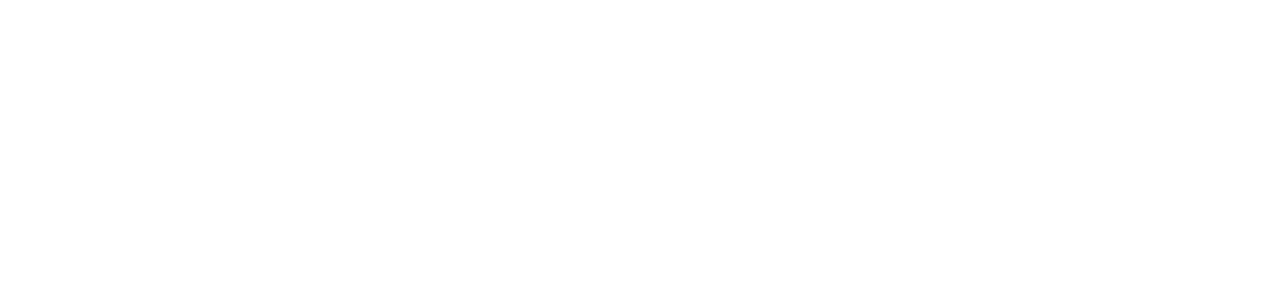
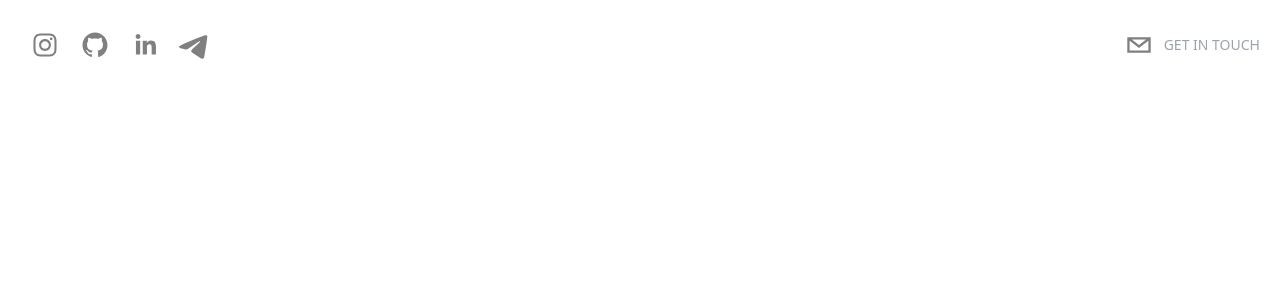
Before and after one commit to ntaranenko/it-portfolio, a Next.js app: page / in a window 1280 px wide. Shown: the top 300 px of the page. Built offline with nearby package versions, Linux system fonts and the light colour scheme.

Commit message:
Add adaptive Header component (implement framer-motion, react-social-icons)

```diff
--- /dev/null
+++ b/components/Header.tsx
@@ -0,0 +1,78 @@
+import React from "react";
+import { SocialIcon } from "react-social-icons";
+import { motion } from "framer-motion";
+
+type Props = {};
+
+export default function Header({}: Props) {
+  return (
+    <header className="sticky top-0 p-5 flex items-start justify-between max-w-7xl mx-auto z-20 xl:items-center">
+      <motion.div
+        initial={{
+          x: -500,
+          opacity: 0,
+          scale: 0.5,
+        }}
+        animate={{
+          x: 0,
+          opacity: 1,
+          scale: 1,
+        }}
+        transition={{
+          duration: 1.5,
+        }}
+        className="flex flex-row items-center"
+      >
+        {/* Social Icons */}
+        <SocialIcon
+          url="https://www.instagram.com/nike.axwell"
+          fgColor="gray"
+          bgColor="transparent"
+        />
+        <SocialIcon
+          url="https://github.com/SOOMRAQ"
+          fgColor="gray"
+          bgColor="transparent"
+        />
+        <SocialIcon
+          url="https://www.linkedin.com/in/nikita-taranenko"
+          fgColor="gray"
+          bgColor="transparent"
+        />
+        <SocialIcon
+          url="https://t.me/NikeAxwell"
+          fgColor="gray"
+          bgColor="transparent"
+        />
+      </motion.div>
+
+      <motion.div
+        initial={{
+          x: 500,
+          opacity: 0,
+          scale: 0.5,
+        }}
+        animate={{
+          x: 0,
+          opacity: 1,
+          scale: 1,
+        }}
+        transition={{
+          duration: 1.5,
+        }}
+        className="flex flex-row items-center text-gray-300 cursor-pointer"
+      >
+        {/* Avatar */}
+        <SocialIcon
+          className="cursor-pointer"
+          network="email"
+          fgColor="gray"
+          bgColor="transparent"
+        />
+        <p className="uppercase hidden md:inline-flex text-sm text-gray-400">
+          Get In Touch
+        </p>
+      </motion.div>
+    </header>
+  );
+}
--- a/package.json
+++ b/package.json
@@ -14,9 +14,11 @@
     "@types/react-dom": "18.0.11",
     "eslint": "8.36.0",
     "eslint-config-next": "13.2.4",
+    "framer-motion": "^10.8.5",
     "next": "13.2.4",
     "react": "18.2.0",
     "react-dom": "18.2.0",
+    "react-social-icons": "^5.15.0",
     "typescript": "5.0.2"
   },
   "devDependencies": {
--- a/pages/index.tsx
+++ b/pages/index.tsx
@@ -1,5 +1,6 @@
 import type { NextPage } from "next";
 import Head from "next/head";
+import Header from "@/components/Header";
 
 const Home: NextPage = () => {
   return (
@@ -7,6 +8,9 @@
       <Head>
         <title>My Portfolio</title>
       </Head>
+
+      {/* Header */}
+      <Header />
     </div>
   );
 };
```
Also changed, not shown: 1 other file (tests, documents, lock files or other folders).
